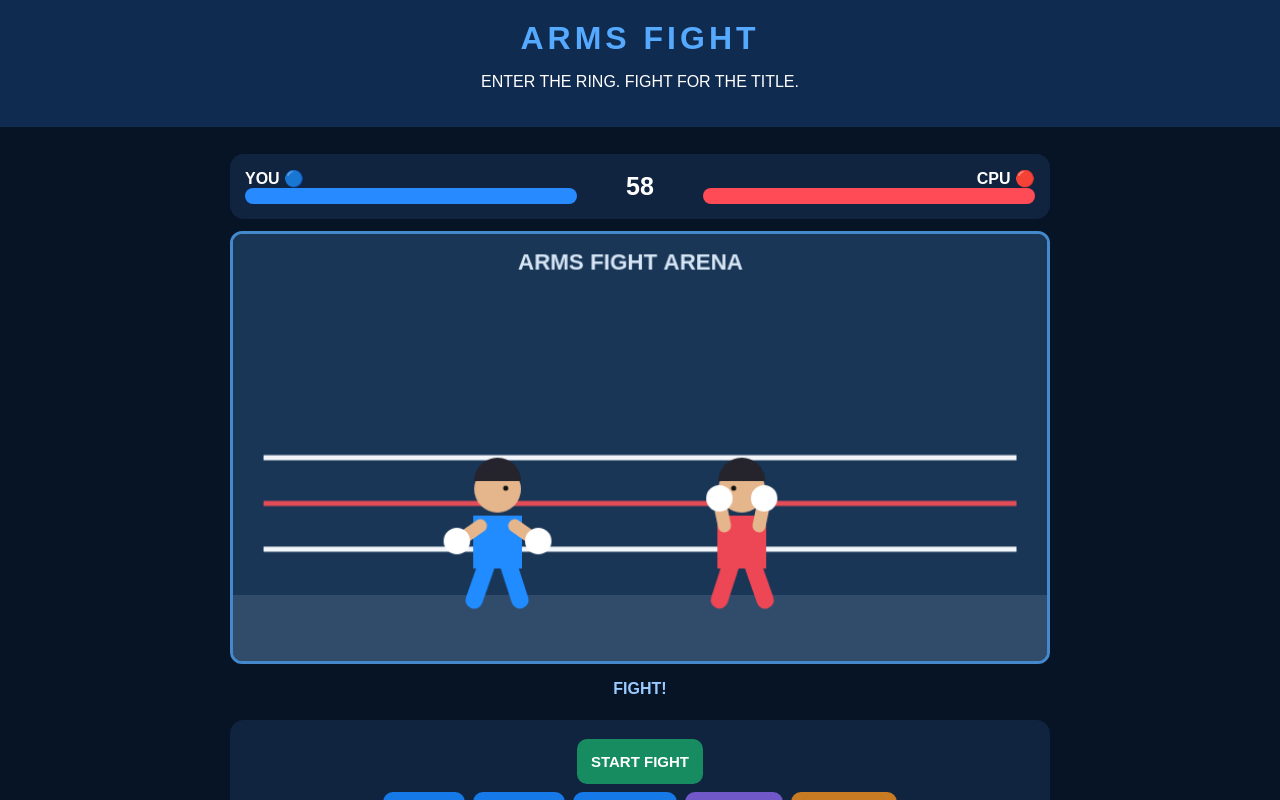
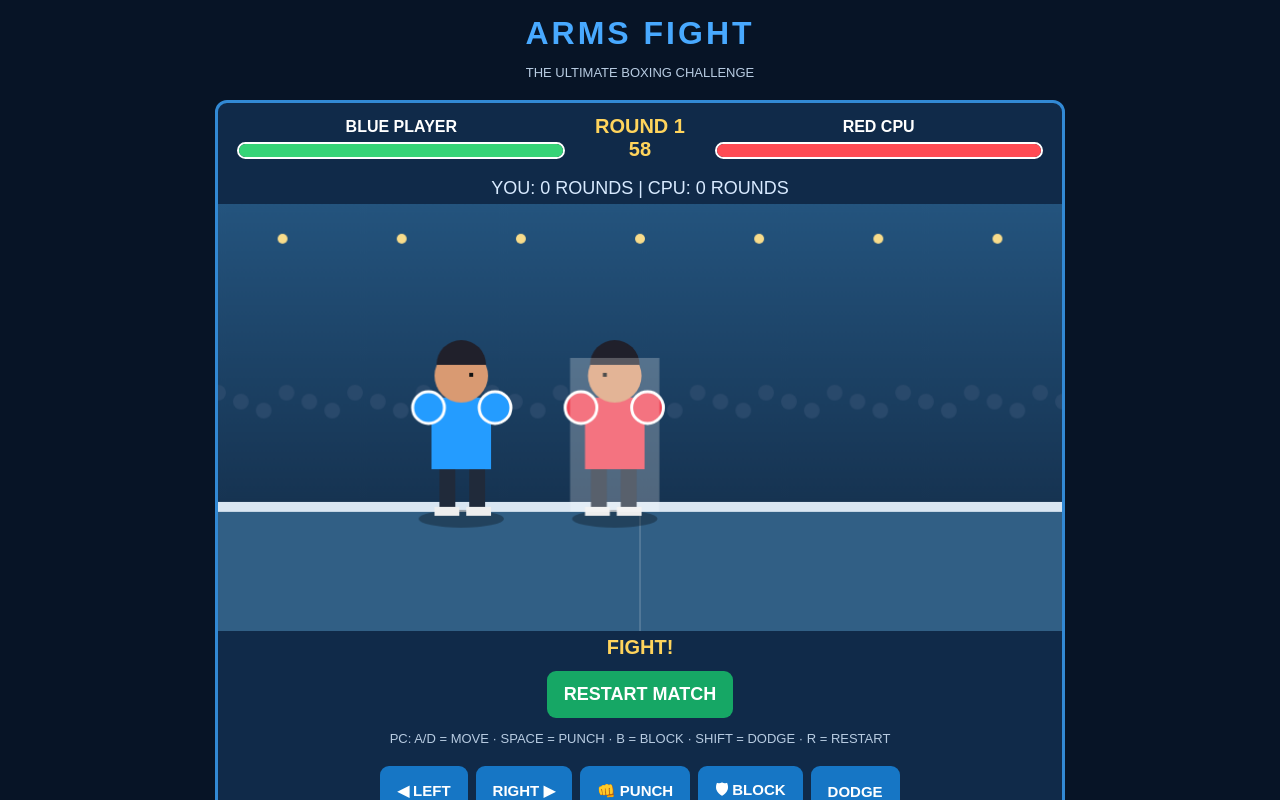
Before and after one commit to armishrafiq9/arms-fight-, a plain HTML site: page index.html in a window 1280 px wide. Both pictures are taken after a click on the button "START FIGHT". Shown: the top 800 px of the page. Drawn offline with Linux system fonts and the light colour scheme.

Commit message:
Update index.html

```diff
--- a/index.html
+++ b/index.html
@@ -2,272 +2,448 @@
 <html lang="en">
 <head>
 <meta charset="UTF-8">
-<meta name="viewport" content="width=device-width, initial-scale=1">
+<meta name="viewport" content="width=device-width, initial-scale=1.0">
 <title>ARMS FIGHT</title>
 <style>
 *{box-sizing:border-box}
-body{margin:0;background:#071426;color:white;font-family:Arial;text-align:center}
-header{background:#102b50;padding:20px}
-h1{margin:0;color:#55aaff;letter-spacing:4px;font-size:32px}
-main{max-width:850px;margin:auto;padding:15px}
-.panel{background:#102440;padding:15px;border-radius:14px;margin:12px 0}
-.hud{display:flex;align-items:center;justify-content:space-between;gap:12px}
-.info{width:42%;text-align:left}
-.info:last-child{text-align:right}
-.bar{height:16px;background:#394b60;border-radius:20px;overflow:hidden}
-.fill{height:100%;width:100%;transition:width .15s}
-.blue{background:#278aff}
-.red{background:#ff4b55}
-#timer{font-size:25px;font-weight:bold}
-canvas{width:100%;height:auto;background:#193657;border:3px solid #4389cc;border-radius:12px}
-#message{min-height:28px;color:#9bcaff;font-weight:bold;margin:12px}
-button{padding:14px;border:0;border-radius:10px;color:white;background:#1679e8;font-size:15px;font-weight:bold;margin:4px;cursor:pointer;touch-action:manipulation}
-button:active{transform:scale(.96)}
-#start,#restart{background:#168c60}
-#block{background:#7058c9}
-#dodge{background:#c77b22}
-.controls{display:flex;justify-content:center;flex-wrap:wrap}
-small{color:#a9bdd4;line-height:2}
+body{margin:0;background:#071426;color:white;font-family:Arial,sans-serif;text-align:center}
+h1{margin:15px 0 5px;color:#48a9ff;letter-spacing:3px}
+#game{width:min(96vw,850px);margin:12px auto;background:#102a49;border:3px solid #3289d4;border-radius:12px;overflow:hidden}
+canvas{display:block;width:100%;height:auto;background:#183b60}
+#hud{display:flex;justify-content:space-around;align-items:center;padding:12px;gap:10px}
+.fighter{width:40%;text-align:center}
+.name{font-weight:bold;margin-bottom:6px}
+.health{height:17px;background:#333;border:2px solid white;border-radius:10px;overflow:hidden}
+.fill{height:100%;width:100%;background:#36d477;transition:width .15s}
+#enemyFill{background:#ff4b54}
+#middle{font-weight:bold;min-width:100px}
+#round,#timer{font-size:20px;color:#ffd45c}
+#scores{padding:5px;font-size:18px;color:#d8eaff}
+#message{min-height:35px;font-size:20px;font-weight:bold;color:#ffd45c;padding:5px}
+#controls{display:flex;justify-content:center;gap:8px;flex-wrap:wrap;padding:12px}
+button{background:#1676c5;color:white;border:0;border-radius:9px;padding:13px 17px;font-size:15px;font-weight:bold;cursor:pointer;touch-action:none}
+button:active{background:#0b4c83;transform:scale(.96)}
+#start{background:#16a765;font-size:18px;margin:5px}
+.small{font-size:13px;color:#b8cce2;padding:8px}
+@media(max-width:500px){button{padding:13px 12px;font-size:13px}#middle{min-width:75px}#round,#timer{font-size:17px}}
 </style>
 </head>
 <body>
-<header>
+
 <h1>ARMS FIGHT</h1>
-<p>ENTER THE RING. FIGHT FOR THE TITLE.</p>
-</header>
-<main>
-<div class="panel hud">
-<div class="info"><b>YOU 🔵</b><div class="bar"><div id="ph" class="fill blue"></div></div></div>
+<div class="small">THE ULTIMATE BOXING CHALLENGE</div>
+
+<div id="game">
+<div id="hud">
+<div class="fighter">
+<div class="name">BLUE PLAYER</div>
+<div class="health"><div class="fill" id="playerFill"></div></div>
+</div>
+<div id="middle">
+<div id="round">ROUND 1</div>
 <div id="timer">60</div>
-<div class="info"><b>CPU 🔴</b><div class="bar"><div id="eh" class="fill red"></div></div></div>
+</div>
+<div class="fighter">
+<div class="name">RED CPU</div>
+<div class="health"><div class="fill" id="enemyFill"></div></div>
+</div>
 </div>
 
-<canvas id="game" width="800" height="420"></canvas>
-<div id="message">Press START to fight!</div>
-
-<div class="panel">
+<div id="scores">YOU: 0 ROUNDS &nbsp; | &nbsp; CPU: 0 ROUNDS</div>
+<canvas id="canvas" width="850" height="430"></canvas>
+<div id="message">Press START FIGHT to begin!</div>
 <button id="start">START FIGHT</button>
-<div class="controls">
-<button id="left">⬅ LEFT</button>
-<button id="right">RIGHT ➡</button>
-<button id="punch">👊 PUNCH</button>
-<button id="block">🛡 BLOCK</button>
-<button id="dodge">💨 DODGE</button>
+<div class="small">PC: A/D = MOVE · SPACE = PUNCH · B = BLOCK · SHIFT = DODGE · R = RESTART</div>
+<div id="controls">
+<button data-action="left">◀ LEFT</button>
+<button data-action="right">RIGHT ▶</button>
+<button data-action="punch">👊 PUNCH</button>
+<button data-action="block">🛡 BLOCK</button>
+<button data-action="dodge">DODGE</button>
 </div>
-<button id="restart">RESTART</button>
 </div>
 
-<small>
-PC: A / D = Move | SPACE = Punch | B = Block | SHIFT = Dodge | R = Restart
-<br>Phone: Use the buttons above.
-</small>
-</main>
+<script>
+const canvas=document.getElementById("canvas");
+const ctx=canvas.getContext("2d");
+const playerFill=document.getElementById("playerFill");
+const enemyFill=document.getElementById("enemyFill");
+const roundText=document.getElementById("round");
+const timerText=document.getElementById("timer");
+const scoresText=document.getElementById("scores");
+const message=document.getElementById("message");
+const startButton=document.getElementById("start");
 
-<script>
-const canvas=document.getElementById("game");
-const c=canvas.getContext("2d");
-const ph=document.getElementById("ph");
-const eh=document.getElementById("eh");
-const timer=document.getElementById("timer");
-const msg=document.getElementById("message");
+const W=850,H=430;
+let player,enemy;
+let round=1,playerWins=0,enemyWins=0;
+let time=60,playing=false,roundOver=false,matchOver=false;
+let lastTime=0,roundPause=0;
+let keys={};
+let effects=[];
+let roundMessage="";
+let playerAction="",enemyAction="";
+let playerCooldown=0,enemyCooldown=0;
+let playerDodge=0,enemyDodge=0;
+let playerBlock=false,enemyBlock=false;
+let playerMove=0;
 
-let p,e,seconds,running,ended,last,pc,ec,pa,ea,pat,eat;
-let keys={};
-
-function reset(){
-p={x:260,hp:100};
-e={x:540,hp:100};
-seconds=60;running=false;ended=false;
-pc=0;ec=0;pa="";ea="";pat=0;eat=0;
-keys={};
-update();draw();
-msg.textContent="Press START to fight!";
+function makeFighter(x,color){
+return {x,y:310,hp:100,color,attack:0,hit:false,stun:0};
 }
 
-function update(){
-ph.style.width=Math.max(0,p.hp)+"%";
-eh.style.width=Math.max(0,e.hp)+"%";
-timer.textContent=Math.ceil(seconds);
+function resetFighters(){
+player=makeFighter(245,"#249cff");
+enemy=makeFighter(605,"#f04455");
+playerCooldown=0;enemyCooldown=0;
+playerDodge=0;enemyDodge=0;
+playerBlock=false;enemyBlock=false;
+playerAction="";enemyAction="";
+playerMove=0;
 }
 
-function drawFighter(x,y,color,action,face){
-c.save();
-c.translate(x,y);c.scale(face,1);
-c.strokeStyle=color;c.lineWidth=17;c.lineCap="round";
-c.beginPath();
-c.moveTo(-10,38);c.lineTo(-23,75);
-c.moveTo(10,38);c.lineTo(22,75);c.stroke();
+function startGame(){
+round=1;playerWins=0;enemyWins=0;
+matchOver=false;roundOver=false;
+effects=[];
+beginRound();
+}
 
-c.fillStyle=color;c.fillRect(-24,-8,48,52);
-c.fillStyle="#e5b58b";
-c.beginPath();c.arc(0,-34,23,0,Math.PI*2);c.fill();
-c.fillStyle="#25232b";
-c.beginPath();c.arc(0,-42,23,Math.PI,Math.PI*2);c.fill();
-c.fillStyle="#111";c.beginPath();c.arc(8,-35,2.5,0,Math.PI*2);c.fill();
+function beginRound(){
+resetFighters();
+time=60;
+playing=true;
+roundOver=false;
+roundPause=0;
+roundText.textContent="ROUND "+round;
+timerText.textContent="60";
+message.textContent="FIGHT!";
+updateHUD();
+}
 
-c.strokeStyle="#e5b58b";c.lineWidth=13;
-c.beginPath();
-if(action==="punch"){
-c.moveTo(17,2);c.lineTo(52,-9);
-c.moveTo(-17,2);c.lineTo(-28,20);
-}else if(action==="block"){
-c.moveTo(17,2);c.lineTo(22,-22);
-c.moveTo(-17,2);c.lineTo(-22,-22);
+function updateHUD(){
+playerFill.style.width=Math.max(0,player.hp)+"%";
+enemyFill.style.width=Math.max(0,enemy.hp)+"%";
+scoresText.textContent="YOU: "+playerWins+" ROUNDS | CPU: "+enemyWins+" ROUNDS";
+}
+
+function addEffect(x,y,text,color){
+effects.push({x,y,text,color,life:35});
+}
+
+function punch(attacker,target,isPlayer){
+if(!playing || attacker.stun>0)return;
+if(isPlayer){
+if(playerCooldown>0)return;
+playerCooldown=32;
+playerAction="punch";
 }else{
-c.moveTo(17,2);c.lineTo(37,16);
-c.moveTo(-17,2);c.lineTo(-37,16);
+if(enemyCooldown>0)return;
+enemyCooldown=42;
+enemyAction="punch";
 }
-c.stroke();
-c.fillStyle="#fff";
-if(action==="punch"){
-c.beginPath();c.arc(55,-9,13,0,Math.PI*2);c.fill();
-}else if(action==="block"){
-c.beginPath();c.arc(22,-25,13,0,Math.PI*2);
-c.arc(-22,-25,13,0,Math.PI*2);c.fill();
+attacker.attack=13;
+attacker.hit=false;
+
+const distance=Math.abs(attacker.x-target.x);
+if(distance<125){
+if(target===player && playerDodge>0){
+addEffect(target.x,245,"MISS!","#ffd45c");
+}else if(target===enemy && enemyDodge>0){
+addEffect(target.x,245,"MISS!","#ffd45c");
 }else{
-c.beginPath();c.arc(40,17,13,0,Math.PI*2);
-c.arc(-40,17,13,0,Math.PI*2);c.fill();
+let damage=10;
+const blocked=target===player?playerBlock:enemyBlock;
+if(blocked)damage=3;
+target.hp=Math.max(0,target.hp-damage);
+target.stun=blocked?3:9;
+addEffect(target.x,245,blocked?"BLOCK!":"-"+damage,blocked?"#75d9ff":"#ffdc55");
+updateHUD();
 }
-c.restore();
+}else{
+addEffect(attacker.x,245,"MISS!","#ffffff");
+}
+}
+
+function finishRound(reason){
+if(roundOver || matchOver)return;
+playing=false;
+roundOver=true;
+if(player.hp>enemy.hp)playerWins++;
+else if(enemy.hp>player.hp)enemyWins++;
+else{
+// A tied round does not award a point.
+}
+updateHUD();
+
+if(player.hp<=0){
+enemyWins++;
+roundMessage="KNOCKOUT! CPU WINS ROUND "+round;
+}else if(enemy.hp<=0){
+playerWins++;
+roundMessage="KNOCKOUT! YOU WIN ROUND "+round;
+}else if(player.hp>enemy.hp){
+roundMessage="YOU WIN ROUND "+round+"!";
+}else if(enemy.hp>player.hp){
+roundMessage="CPU WINS ROUND "+round;
+}else{
+roundMessage="ROUND DRAW!";
+}
+// Knockout points are already awarded by the health comparison above.
+if(player.hp<=0 || enemy.hp<=0){
+if(player.hp<=0 && playerWins>enemyWins)playerWins--;
+if(enemy.hp<=0 && enemyWins>playerWins)enemyWins--;
+if(player.hp<=0)enemyWins++;
+if(enemy.hp<=0)playerWins++;
+}
+updateHUD();
+message.textContent=roundMessage;
+roundPause=2.5;
+}
+
+function finishMatch(){
+playing=false;matchOver=true;
+if(playerWins>enemyWins)message.textContent="🏆 YOU WIN THE MATCH! "+playerWins+" - "+enemyWins;
+else if(enemyWins>playerWins)message.textContent="CPU WINS THE MATCH! "+enemyWins+" - "+playerWins;
+else message.textContent="MATCH DRAW! "+playerWins+" - "+enemyWins;
+startButton.textContent="PLAY AGAIN";
+}
+
+function nextRound(){
+if(round<3){
+round++;
+beginRound();
+}else{
+finishMatch();
+}
+}
+
+function doDodge(isPlayer){
+if(!playing)return;
+if(isPlayer){
+if(playerDodge<=0 && playerCooldown<=0){
+playerDodge=22;
+player.x=Math.max(65,Math.min(785,player.x+(player.x<enemy.x?-65:65)));
+addEffect(player.x,245,"DODGE!","#75d9ff");
+}
+}else{
+if(enemyDodge<=0){
+enemyDodge=22;
+enemy.x=Math.max(65,Math.min(785,enemy.x+(enemy.x<player.x?-55:55)));
+}
+}
+}
+
+function update(dt){
+if(!playing)return;
+time-=dt;
+if(time<=0){
+time=0;
+finishRound("TIME!");
+}
+timerText.textContent=Math.ceil(time);
+
+playerCooldown=Math.max(0,playerCooldown-dt*60);
+enemyCooldown=Math.max(0,enemyCooldown-dt*60);
+playerDodge=Math.max(0,playerDodge-dt*60);
+enemyDodge=Math.max(0,enemyDodge-dt*60);
+player.stun=Math.max(0,player.stun-dt*60);
+enemy.stun=Math.max(0,enemy.stun-dt*60);
+player.attack=Math.max(0,player.attack-dt*60);
+enemy.attack=Math.max(0,enemy.attack-dt*60);
+
+playerBlock=!!keys["b"];
+playerMove=0;
+if(keys["a"]||keys["arrowleft"])playerMove=-1;
+if(keys["d"]||keys["arrowright"])playerMove=1;
+if(player.stun<=0 && playerDodge<=0){
+player.x+=playerMove*230*dt;
+}
+player.x=Math.max(65,Math.min(785,player.x));
+
+// CPU follows the player and chooses simple actions.
+const distance=Math.abs(enemy.x-player.x);
+if(enemy.stun<=0 && enemyDodge<=0){
+if(distance>100){
+enemy.x+=(enemy.x>player.x?-1:1)*125*dt;
+}
+if(distance<120 && enemyCooldown<=0 && Math.random()<0.035){
+if(Math.random()<0.25)doDodge(false);
+else punch(enemy,player,false);
+}
+}
+enemy.x=Math.max(65,Math.min(785,enemy.x));
+enemyBlock=enemyCooldown>15 && Math.random()<0.04;
+
+for(let i=effects.length-1;i>=0;i--){
+effects[i].life-=dt*60;
+effects[i].y-=dt*24;
+if(effects[i].life<=0)effects.splice(i,1);
+}
+}
+
+function drawFighter(f,flip,blocking,dodging){
+ctx.save();
+ctx.translate(f.x,f.y);
+if(flip)ctx.scale(-1,1);
+
+// Shadow
+ctx.fillStyle="rgba(0,0,0,.3)";
+ctx.beginPath();ctx.ellipse(0,7,43,9,0,0,Math.PI*2);ctx.fill();
+
+// Legs
+ctx.fillStyle="#202a3a";
+ctx.fillRect(-22,-45,16,45);
+ctx.fillRect(8,-45,16,45);
+ctx.fillStyle="#eeeeee";
+ctx.fillRect(-27,-5,25,9);
+ctx.fillRect(5,-5,25,9);
+
+// Body
+ctx.fillStyle=f.color;
+ctx.fillRect(-30,-115,60,72);
+
+// Head
+ctx.fillStyle="#d99a72";
+ctx.beginPath();ctx.arc(0,-137,27,0,Math.PI*2);ctx.fill();
+
+// Hair
+ctx.fillStyle="#20202b";
+ctx.beginPath();ctx.arc(0,-148,25,Math.PI,Math.PI*2);ctx.fill();
+
+// Eyes
+ctx.fillStyle="#111";
+ctx.fillRect(8,-140,4,4);
+
+// Gloves
+ctx.fillStyle=f.color;
+ctx.strokeStyle="#ffffff";
+ctx.lineWidth=3;
+if(f.attack>0){
+ctx.beginPath();ctx.arc(45,-95,17,0,Math.PI*2);ctx.fill();ctx.stroke();
+ctx.fillStyle="#ffffff";ctx.fillRect(35,-99,20,5);
+}else{
+ctx.beginPath();ctx.arc(-33,-105,16,0,Math.PI*2);ctx.fill();ctx.stroke();
+ctx.beginPath();ctx.arc(34,-105,16,0,Math.PI*2);ctx.fill();ctx.stroke();
+}
+if(blocking){
+ctx.strokeStyle="#ffd45c";
+ctx.lineWidth=5;
+ctx.beginPath();ctx.arc(0,-120,45,Math.PI,Math.PI*2);ctx.stroke();
+}
+if(dodging){
+ctx.fillStyle="rgba(255,255,255,.25)";
+ctx.fillRect(-45,-155,90,155);
+}
+ctx.restore();
 }
 
 function draw(){
-c.clearRect(0,0,800,420);
-c.fillStyle="#193657";c.fillRect(0,0,800,420);
-c.fillStyle="#d7e6f5";c.font="bold 22px Arial";
-c.fillText("ARMS FIGHT ARENA",280,35);
-for(let i=0;i<3;i++){
-c.strokeStyle=["#f2f5fa","#e34d58","#f2f5fa"][i];
-c.lineWidth=5;c.beginPath();
-c.moveTo(30,220+i*45);c.lineTo(770,220+i*45);c.stroke();
+ctx.clearRect(0,0,W,H);
+// Background
+const sky=ctx.createLinearGradient(0,0,0,H);
+sky.addColorStop(0,"#24547e");
+sky.addColorStop(1,"#10253e");
+ctx.fillStyle=sky;ctx.fillRect(0,0,W,H);
+
+// Arena lights
+ctx.fillStyle="#f8dc8b";
+for(let i=0;i<7;i++){
+ctx.beginPath();ctx.arc(65+i*120,35,5,0,Math.PI*2);ctx.fill();
 }
-c.fillStyle="#314c6b";c.fillRect(0,355,800,65);
-drawFighter(p.x,285,"#218cff",pa,1);
-drawFighter(e.x,285,"#ed4654",ea,-1);
+// Crowd
+ctx.fillStyle="#29496b";
+for(let i=0;i<40;i++){
+ctx.beginPath();ctx.arc(i*23,190+(i%3)*9,8,0,Math.PI*2);ctx.fill();
 }
 
-function finish(text){
-running=false;ended=true;
-msg.textContent=text;draw();
+// Ring
+ctx.fillStyle="#d9e6f2";
+ctx.fillRect(0,300,W,10);
+ctx.fillStyle="#ffffff";
+ctx.fillRect(0,325,W,5);
+ctx.fillRect(0,365,W,5);
+ctx.fillRect(0,405,W,5);
+ctx.fillStyle="#23628f";
+ctx.fillRect(0,310,W,120);
+
+// Ring floor
+ctx.fillStyle="#315f85";
+ctx.fillRect(0,310,W,120);
+ctx.strokeStyle="rgba(255,255,255,.16)";
+ctx.lineWidth=2;
+ctx.beginPath();ctx.moveTo(425,310);ctx.lineTo(425,430);ctx.stroke();
+
+if(player && enemy){
+drawFighter(player,false,playerBlock,playerDodge>0);
+drawFighter(enemy,true,enemyBlock,enemyDodge>0);
+}
+effects.forEach(e=>{
+ctx.globalAlpha=Math.min(1,e.life/15);
+ctx.fillStyle=e.color;
+ctx.font="bold 22px Arial";
+ctx.textAlign="center";
+ctx.fillText(e.text,e.x,e.y);
+ctx.globalAlpha=1;
+});
 }
 
-function action(type){
-if(!running||ended||pc>0)return;
-pa=type;pat=.35;
-if(type==="punch"){
-pc=.5;
-if(Math.abs(p.x-e.x)<220){
-if(ea==="block"){e.hp-=3;msg.textContent="CPU BLOCKED!";}
-else if(ea==="dodge"){msg.textContent="CPU DODGED!";}
-else{e.hp-=10;msg.textContent="NICE PUNCH!";}
-}else msg.textContent="MOVE CLOSER!";
+let last=performance.now();
+function loop(now){
+const dt=Math.min((now-last)/1000,0.04);
+last=now;
+update(dt);
+draw();
+if(roundOver && !matchOver){
+roundPause-=dt;
+if(roundPause<=0){
+if(round===3)finishMatch();
+else nextRound();
 }
-if(type==="block"){
-pc=.25;msg.textContent="GUARD UP!";
-}
-if(type==="dodge"){
-pc=.6;
-p.x=Math.max(100,Math.min(700,p.x-55));
-msg.textContent="NICE DODGE!";
-}
-update();draw();
-}
-
-function enemyAttack(){
-if(ec>0)return;
-let distance=Math.abs(e.x-p.x);
-let r=Math.random();
-if(r<.3){
-ea="block";eat=.5;ec=.9;
-}else if(r<.5){
-ea="dodge";eat=.3;ec=1;
-e.x=Math.min(680,e.x+35);
-}else if(distance<220){
-ea="punch";eat=.3;ec=1;
-if(pa==="block"){
-p.hp-=2;msg.textContent="YOU BLOCKED!";
-}else if(pa==="dodge"){
-msg.textContent="YOU DODGED!";
-}else{
-p.hp-=8;msg.textContent="CPU PUNCHED!";
-}
-}else{
-e.x-=20;ec=.4;
-}
-}
-
-function loop(now){
-if(!running)return;
-let dt=Math.min((now-last)/1000,.05);
-last=now;
-seconds-=dt;
-pc=Math.max(0,pc-dt);ec=Math.max(0,ec-dt);
-pat=Math.max(0,pat-dt);eat=Math.max(0,eat-dt);
-
-if(pat===0)pa="";
-if(eat===0)ea="";
-
-// PC movement
-if(keys.a)p.x-=230*dt;
-if(keys.d)p.x+=230*dt;
-p.x=Math.max(90,Math.min(710,p.x));
-
-if(ec===0)enemyAttack();
-
-update();draw();
-
-if(e.hp<=0){finish("🏆 YOU WIN! CHAMPION!");return;}
-if(p.hp<=0){finish("CPU WINS! TRY AGAIN!");return;}
-if(seconds<=0){
-seconds=0;update();
-if(p.hp>e.hp)finish("🏆 YOU WIN ON POINTS!");
-else if(e.hp>p.hp)finish("CPU WINS ON POINTS!");
-else finish("TIME UP! DRAW!");
-return;
 }
 requestAnimationFrame(loop);
 }
 
-function start(){
-if(running)return;
-if(ended)reset();
-running=true;last=performance.now();
-msg.textContent="FIGHT!";
-requestAnimationFrame(loop);
+function action(name,down){
+if(name==="left")keys["arrowleft"]=down;
+if(name==="right")keys["arrowright"]=down;
+if(name==="block")keys["b"]=down;
+if(name==="punch" && down)punch(player,enemy,true);
+if(name==="dodge" && down)doDodge(true);
 }
 
-document.getElementById("start").onclick=start;
-document.getElementById("restart").onclick=reset;
-document.getElementById("punch").onclick=()=>action("punch");
-document.getElementById("block").onclick=()=>action("block");
-document.getElementById("dodge").onclick=()=>action("dodge");
-
-document.getElementById("left").onpointerdown=()=>{
-if(running)p.x=Math.max(90,p.x-35);
-draw();
-};
-document.getElementById("right").onpointerdown=()=>{
-if(running)p.x=Math.min(710,p.x+35);
-draw();
-};
-
-document.addEventListener("keydown",ev=>{
-let k=ev.key.toLowerCase();
-if(k===" "){ev.preventDefault();if(!ev.repeat)action("punch");}
-if(k==="a"||k==="d")keys[k]=true;
-if(!ev.repeat&&k==="b")action("block");
-if(!ev.repeat&&k==="shift")action("dodge");
-if(!ev.repeat&&k==="r")reset();
+document.querySelectorAll("[data-action]").forEach(btn=>{
+const name=btn.dataset.action;
+btn.addEventListener("pointerdown",e=>{
+e.preventDefault();action(name,true);
+});
+["pointerup","pointerleave","pointercancel"].forEach(evt=>{
+btn.addEventListener(evt,e=>{e.preventDefault();action(name,false);});
+});
 });
 
-document.addEventListener("keyup",ev=>{
-let k=ev.key.toLowerCase();
-if(k==="a"||k==="d")keys[k]=false;
+document.addEventListener("keydown",e=>{
+const k=e.key.toLowerCase();
+keys[k]=true;
+if(k===" "){
+e.preventDefault();
+if(!e.repeat)punch(player,enemy,true);
+}
+if(k==="shift" && !e.repeat)doDodge(true);
+if(k==="r")startGame();
+});
+document.addEventListener("keyup",e=>{
+keys[e.key.toLowerCase()]=false;
 });
 
-window.addEventListener("blur",()=>keys={});
+startButton.addEventListener("click",()=>{
+startButton.textContent="RESTART MATCH";
+startGame();
+});
 
-reset();
+resetFighters();
+updateHUD();
+requestAnimationFrame(loop);
 </script>
 </body>
 </html>
```
